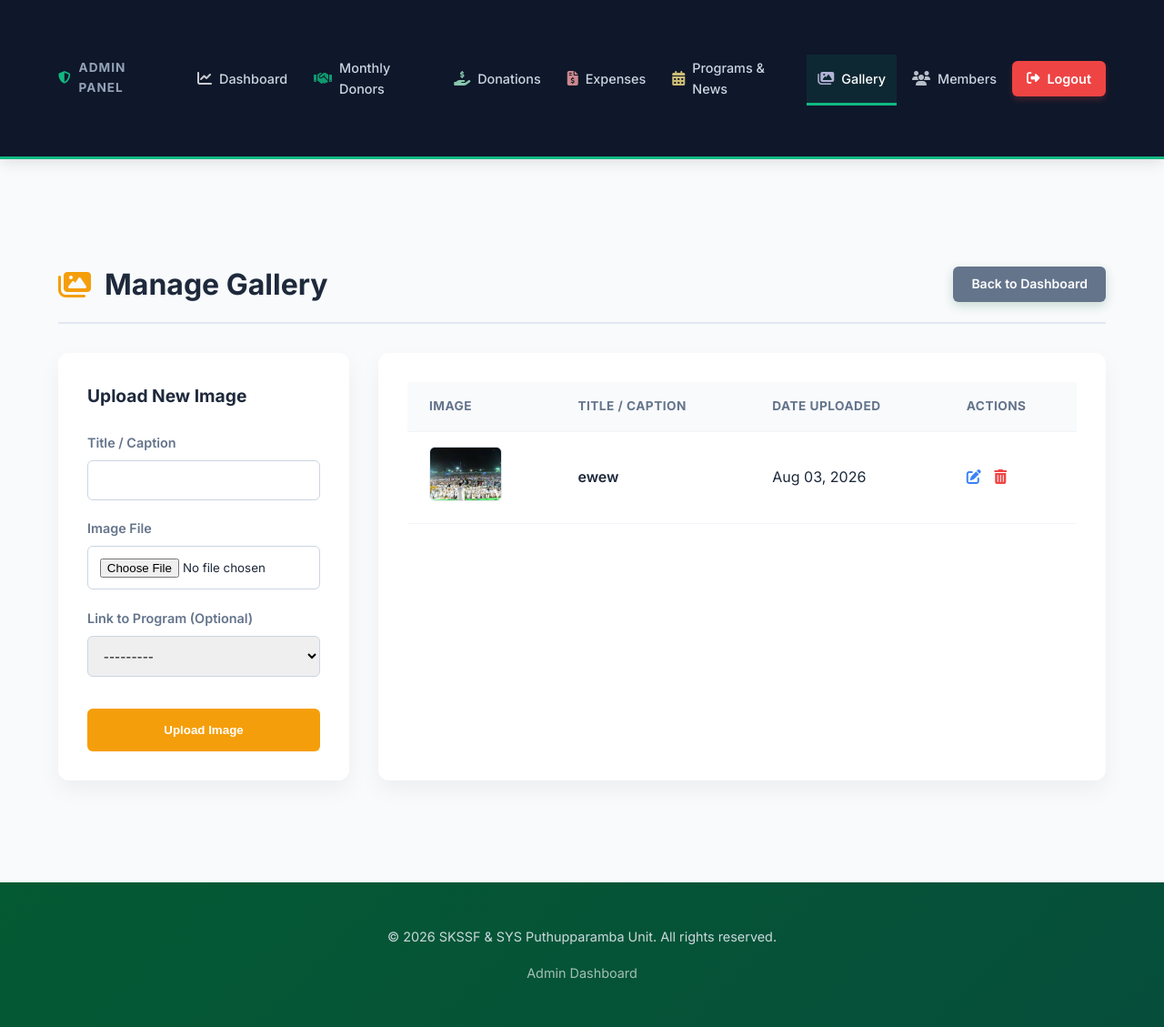
After one commit to sinan-prvt/Islamic_Center, a Django app: page /manage/gallery/ in a window 1280 px wide. The commit adds this page. Shown: the whole page at 91% size. Run offline with Django 5.2, Linux system fonts and the light colour scheme; a user stored in the database is signed in; data comes from the database, SQL or seed files in the repository; both versions use the stored data as it was after the commit.

Commit message:
Move gallery management to custom dashboard and add lightbox viewer to public gallery

```diff
--- a/portal/forms.py
+++ b/portal/forms.py
@@ -1,5 +1,5 @@
 from django import forms
-from .models import Donation, Expense, Program, Member, MonthlyDonor
+from .models import Donation, Expense, Program, Member, MonthlyDonor, Gallery
 
 class DonationForm(forms.ModelForm):
     class Meta:
@@ -60,3 +60,13 @@ class MonthlyDonorForm(forms.ModelForm):
             'monthly_commitment': forms.NumberInput(attrs={'class': 'form-control', 'step': '0.01'}),
             'is_active': forms.CheckboxInput(attrs={'class': 'form-check-input'}),
         }
+
+class GalleryForm(forms.ModelForm):
+    class Meta:
+        model = Gallery
+        fields = ['title', 'image', 'program']
+        widgets = {
+            'title': forms.TextInput(attrs={'class': 'form-control'}),
+            'image': forms.FileInput(attrs={'class': 'form-control'}),
+            'program': forms.Select(attrs={'class': 'form-control'}),
+        }
--- a/portal/urls.py
+++ b/portal/urls.py
@@ -31,4 +31,7 @@ urlpatterns = [
     path('manage/programs/', views.manage_programs, name='manage_programs'),
     path('manage/programs/edit/<int:pk>/', views.edit_program, name='edit_program'),
     path('manage/programs/delete/<int:pk>/', views.delete_program, name='delete_program'),
+    path('manage/gallery/', views.manage_gallery, name='manage_gallery'),
+    path('manage/gallery/edit/<int:pk>/', views.edit_gallery, name='edit_gallery'),
+    path('manage/gallery/delete/<int:pk>/', views.delete_gallery, name='delete_gallery'),
 ]
--- a/portal/views.py
+++ b/portal/views.py
@@ -179,7 +179,7 @@ def dashboard(request):
     return render(request, 'dashboard.html', context)
 
 from django.contrib.admin.views.decorators import staff_member_required
-from .forms import DonationForm, ExpenseForm, ProgramForm, MemberForm, MonthlyDonorForm
+from .forms import DonationForm, ExpenseForm, ProgramForm, MemberForm, MonthlyDonorForm, GalleryForm
 from django.contrib import messages
 from .models import MonthlyDonor
 
@@ -348,3 +348,41 @@ def delete_program(request, pk):
         messages.success(request, 'Deleted successfully!')
         return redirect('manage_programs')
     return render(request, 'confirm_delete.html', {'object_name': program.title, 'cancel_url': 'manage_programs'})
+
+@staff_member_required(login_url='/login/')
+def manage_gallery(request):
+    if request.method == 'POST':
+        form = GalleryForm(request.POST, request.FILES)
+        if form.is_valid():
+            form.save()
+            messages.success(request, 'Image added to gallery!')
+            return redirect('manage_gallery')
+    else:
+        form = GalleryForm()
+
+    images = Gallery.objects.all().order_by('-date_uploaded')
+    return render(request, 'manage_gallery.html', {'form': form, 'images': images})
+
+@staff_member_required(login_url='/login/')
+def edit_gallery(request, pk):
+    from django.shortcuts import get_object_or_404
+    image = get_object_or_404(Gallery, pk=pk)
+    if request.method == 'POST':
+        form = GalleryForm(request.POST, request.FILES, instance=image)
+        if form.is_valid():
+            form.save()
+            messages.success(request, 'Updated successfully!')
+            return redirect('manage_gallery')
+    else:
+        form = GalleryForm(instance=image)
+    return render(request, 'edit_gallery.html', {'form': form, 'image': image})
+
+@staff_member_required(login_url='/login/')
+def delete_gallery(request, pk):
+    from django.shortcuts import get_object_or_404
+    image = get_object_or_404(Gallery, pk=pk)
+    if request.method == 'POST':
+        image.delete()
+        messages.success(request, 'Deleted successfully!')
+        return redirect('manage_gallery')
+    return render(request, 'confirm_delete.html', {'object_name': image.title, 'cancel_url': 'manage_gallery'})
--- a/templates/base.html
+++ b/templates/base.html
@@ -450,7 +450,7 @@
             <a href="{% url 'manage_programs' %}" class="admin-nav-link {% if '/manage/programs/' in request.path %}active{% endif %}">
                 <i class="fas fa-calendar-alt icon-programs"></i> Programs & News
             </a>
-            <a href="{% url 'admin:portal_gallery_changelist' %}" class="admin-nav-link {% if 'gallery' in request.path and 'admin' in request.path %}active{% endif %}">
+            <a href="{% url 'manage_gallery' %}" class="admin-nav-link {% if '/manage/gallery/' in request.path %}active{% endif %}">
                 <i class="fas fa-images icon-gallery"></i> Gallery
             </a>
             <a href="{% url 'manage_members' %}" class="admin-nav-link {% if '/manage/members/' in request.path %}active{% endif %}">
--- a/templates/dashboard.html
+++ b/templates/dashboard.html
@@ -225,9 +225,8 @@
         <div style="display: flex; flex-wrap: wrap; gap: 1rem;">
             <a href="{% url 'manage_donations' %}" class="btn-donate" style="background: #10b981; padding: 0.8rem 1.5rem;"><i class="fas fa-plus-circle"></i> Add Donation</a>
             <a href="{% url 'manage_expenses' %}" class="btn-donate" style="background: #ef4444; padding: 0.8rem 1.5rem;"><i class="fas fa-minus-circle"></i> Log Expense</a>
-            <a href="{% url 'manage_programs' %}" class="btn-donate" style="background: #f59e0b; padding: 0.8rem 1.5rem;"><i class="fas fa-calendar-plus"></i> New Program</a>
-            <a href="{% url 'admin:portal_news_add' %}" class="btn-donate" style="background: #3b82f6; padding: 0.8rem 1.5rem;"><i class="fas fa-bullhorn"></i> Post News</a>
-            <a href="{% url 'admin:portal_gallery_add' %}" class="btn-donate" style="background: #8b5cf6; padding: 0.8rem 1.5rem;"><i class="fas fa-images"></i> Add Photo</a>
+            <a href="{% url 'manage_programs' %}" class="btn-donate" style="background: #f59e0b; padding: 0.8rem 1.5rem;"><i class="fas fa-calendar-plus"></i> Programs & News</a>
+            <a href="{% url 'manage_gallery' %}" class="btn-donate" style="background: #8b5cf6; padding: 0.8rem 1.5rem;"><i class="fas fa-images"></i> Manage Gallery</a>
             <a href="{% url 'manage_members' %}" class="btn-donate" style="background: #64748b; padding: 0.8rem 1.5rem;"><i class="fas fa-users-cog"></i> Manage Members</a>
         </div>
     </div>
--- /dev/null
+++ b/templates/manage_gallery.html
@@ -0,0 +1,89 @@
+{% extends 'base.html' %}
+
+{% block title %}Manage Gallery - SKSSF Administration{% endblock %}
+
+{% block content %}
+<style>
+    .manage-section { padding: 4rem 0; background: #f8fafc; min-height: 80vh; }
+    .manage-header { display: flex; justify-content: space-between; align-items: center; margin-bottom: 2rem; padding-bottom: 1rem; border-bottom: 2px solid #e2e8f0; }
+    .manage-header h1 { font-size: 2rem; color: var(--text-main); display: flex; align-items: center; gap: 15px; }
+    .manage-header h1 i { color: #f59e0b; }
+    .layout-grid { display: grid; grid-template-columns: 1fr 2.5fr; gap: 2rem; }
+    .form-card { background: white; padding: 2rem; border-radius: 12px; box-shadow: 0 10px 25px rgba(0,0,0,0.05); height: fit-content; position: sticky; top: 2rem; }
+    .form-card h2 { font-size: 1.2rem; color: var(--text-main); margin-bottom: 1.5rem; }
+    .form-group { margin-bottom: 1.2rem; }
+    .form-group label { display: block; margin-bottom: 0.5rem; font-weight: 600; color: var(--text-muted); font-size: 0.9rem; }
+    .form-control { width: 100%; padding: 0.8rem; border: 1px solid #cbd5e1; border-radius: 6px; font-family: inherit; }
+    .form-control:focus { border-color: #f59e0b; outline: none; }
+    .list-card { background: white; border-radius: 12px; box-shadow: 0 10px 25px rgba(0,0,0,0.05); overflow: hidden; padding: 2rem;}
+    .data-table { width: 100%; border-collapse: collapse; }
+    .data-table th, .data-table td { padding: 1rem 1.5rem; text-align: left; border-bottom: 1px solid #f1f5f9; }
+    .data-table th { background: #f8fafc; font-weight: 700; color: var(--text-muted); text-transform: uppercase; font-size: 0.85rem; letter-spacing: 0.5px; }
+    .data-table tr:hover { background: #fcfcfc; }
+    .btn-submit { width: 100%; padding: 1rem; background: #f59e0b; color: white; border: none; border-radius: 6px; font-weight: 700; cursor: pointer; margin-top: 1rem; }
+    .btn-submit:hover { background: #d97706; }
+    .alert { padding: 1rem; background: #dcfce7; color: #166534; border-radius: 8px; margin-bottom: 2rem; }
+
+    .gallery-img { width: 80px; height: 60px; object-fit: cover; border-radius: 6px; border: 1px solid #e2e8f0; }
+</style>
+
+<div class="manage-section">
+    <div class="container">
+
+        <div class="manage-header">
+            <h1><i class="fas fa-images"></i> Manage Gallery</h1>
+            <a href="{% url 'dashboard' %}" class="btn-donate" style="background: var(--text-muted);">Back to Dashboard</a>
+        </div>
+
+        {% if messages %}
+        {% for message in messages %}
+        <div class="alert"><i class="fas fa-check-circle"></i> {{ message }}</div>
+        {% endfor %}
+        {% endif %}
+
+        <div class="layout-grid">
+            <div class="form-card">
+                <h2>Upload New Image</h2>
+                <form method="POST" enctype="multipart/form-data">
+                    {% csrf_token %}
+                    <div class="form-group"><label>Title / Caption</label>{{ form.title }}</div>
+                    <div class="form-group"><label>Image File</label>{{ form.image }}</div>
+                    <div class="form-group"><label>Link to Program (Optional)</label>{{ form.program }}</div>
+                    <button type="submit" class="btn-submit">Upload Image</button>
+                </form>
+            </div>
+
+            <div class="list-card">
+                <table class="data-table">
+                    <thead>
+                        <tr>
+                            <th>Image</th>
+                            <th>Title / Caption</th>
+                            <th>Date Uploaded</th>
+                            <th>Actions</th>
+                        </tr>
+                    </thead>
+                    <tbody>
+                        {% for img in images %}
+                        <tr>
+                            <td><img src="{{ img.image.url }}" class="gallery-img" alt="{{ img.title }}"></td>
+                            <td>
+                                <div style="font-weight: 600; color: var(--text-main);">{{ img.title }}</div>
+                                {% if img.program %}<div style="font-size: 0.8rem; color: var(--text-muted);">Linked: {{ img.program.title }}</div>{% endif %}
+                            </td>
+                            <td>{{ img.date_uploaded|date:"M d, Y" }}</td>
+                            <td>
+                                <a href="{% url 'edit_gallery' img.pk %}" style="color: #3b82f6; margin-right: 10px;" title="Edit"><i class="fas fa-edit"></i></a>
+                                <a href="{% url 'delete_gallery' img.pk %}" style="color: #ef4444;" title="Delete"><i class="fas fa-trash-alt"></i></a>
+                            </td>
+                        </tr>
+                        {% empty %}
+                        <tr><td colspan="4" style="text-align: center; padding: 2rem;">No images uploaded yet.</td></tr>
+                        {% endfor %}
+                    </tbody>
+                </table>
+            </div>
+        </div>
+    </div>
+</div>
+{% endblock %}
```
Also changed, not shown: templates/edit_gallery.html (added, +44 -0 lines), templates/gallery.html (+85 -7 lines), db.sqlite3, media/gallery/images.jpeg (added).
